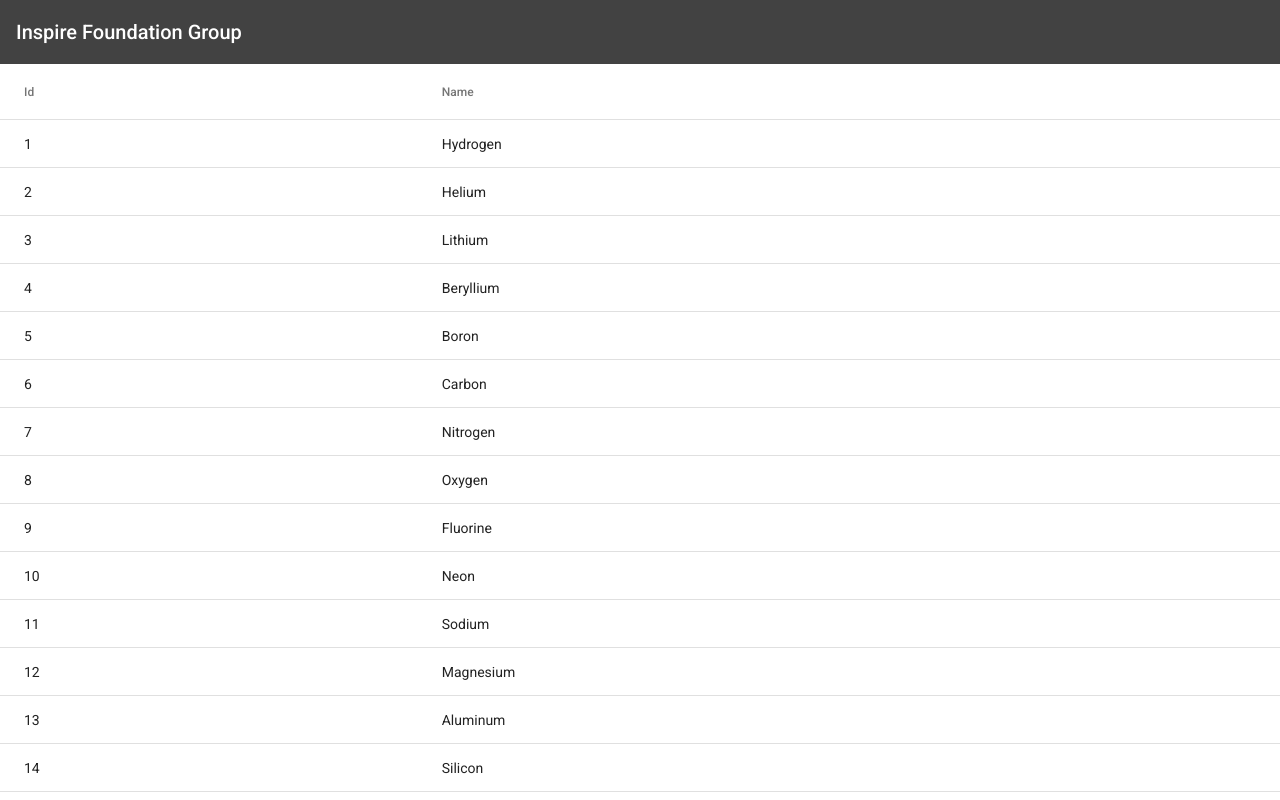
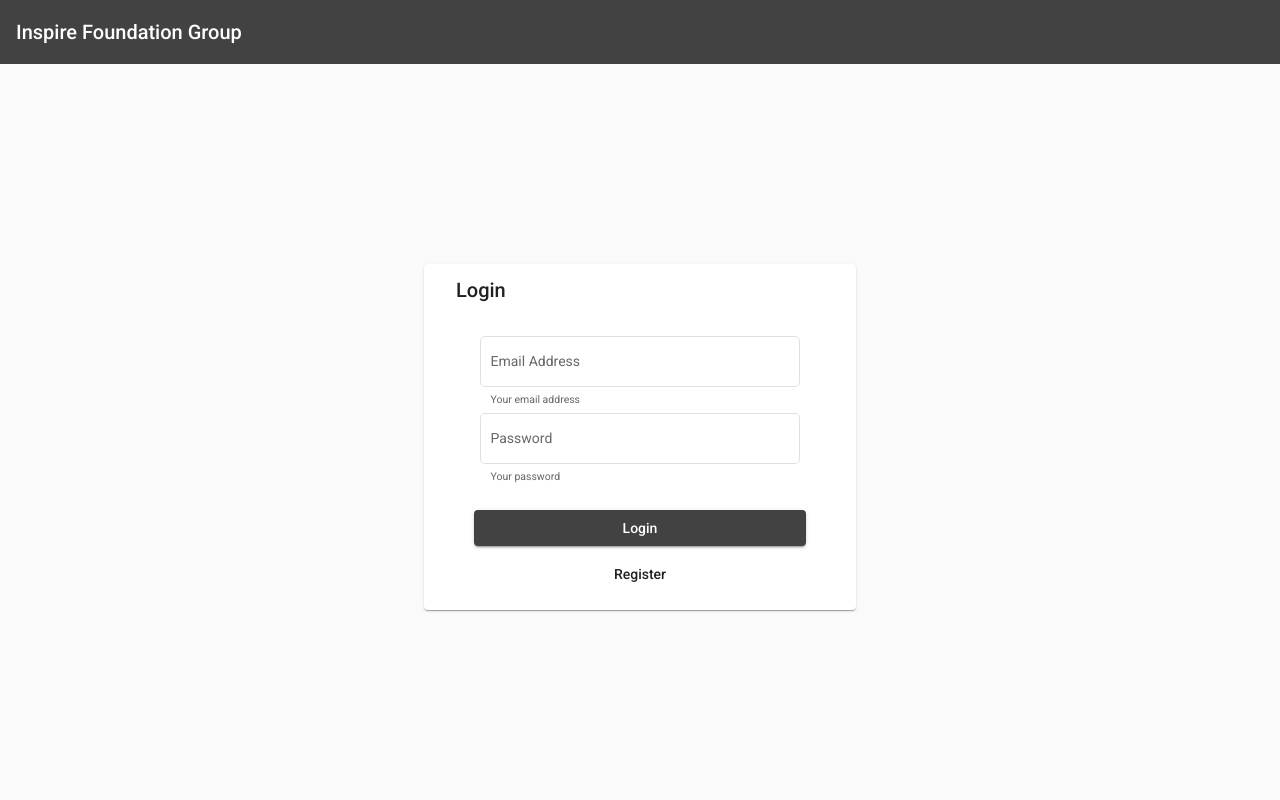
Before and after one commit to boitumeloR/IFGExamInterface, an Angular app: page / in a window 1280 px wide. Built offline with nearby package versions, Linux system fonts and the light colour scheme.

Commit message:
Login from front

```diff
--- a/src/app/app-routing.module.ts
+++ b/src/app/app-routing.module.ts
@@ -1,11 +1,12 @@
 import { NgModule } from '@angular/core';
 import { Routes, RouterModule } from '@angular/router';
 import { LearnerListingComponent } from './pages/learner-listing/learner-listing.component';
+import { LoginComponent } from './pages/login/login.component';
 
 const routes: Routes = [
   {
     path: '',
-    component: LearnerListingComponent
+    component: LoginComponent
   }
 ];
 
--- a/src/app/pages/learner-listing/learner-listing.component.html
+++ b/src/app/pages/learner-listing/learner-listing.component.html
@@ -17,7 +17,7 @@
   </table>
 
   <mat-paginator #paginator
-      [length]="dataSource?.data.length"
+      [length]="20"
       [pageIndex]="0"
       [pageSize]="50"
       [pageSizeOptions]="[5, 50, 100, 250]">
--- /dev/null
+++ b/src/app/pages/login/login.component.html
@@ -0,0 +1,28 @@
+<div class="container">
+    <mat-card class="example-card">
+        <mat-card-header>
+          <mat-card-title>Login</mat-card-title>
+        </mat-card-header>
+        <mat-card-content>
+            <div class="controls">
+                <mat-form-field appearance="outline">
+                    <mat-label>Email Address</mat-label>
+                    <input type="email" matInput placeholder="Email Address">
+                    <mat-hint>Your email address</mat-hint>
+                  </mat-form-field>
+
+                  <mat-form-field appearance="outline">
+                    <mat-label>Password</mat-label>
+                    <input type="password" matInput placeholder="Password">
+                    <mat-hint>Your password</mat-hint>
+                  </mat-form-field>
+            </div>
+        </mat-card-content>
+        <mat-card-actions>
+            <div class="actions">
+                <button mat-raised-button color = "primary">Login</button>
+                <button mat-button>Register</button>
+            </div>
+        </mat-card-actions>
+      </mat-card>
+</div>
--- /dev/null
+++ b/src/app/pages/login/login.component.scss
@@ -0,0 +1,43 @@
+
+.container {
+    display: flex;
+    flex-direction: row;
+    justify-content: center;
+    align-items: center;
+}
+
+.controls {
+    display: flex;
+    flex-direction: column;
+    justify-content: center;
+    align-items: center;
+
+    .mat-form-field {
+        width: 80%;
+    }
+}
+
+.actions {
+    display: flex;
+    flex-direction: column;
+    justify-content: center;
+    align-items: center;
+
+    button {
+        width: 80%;
+        margin-bottom: 10px;
+    }
+}
+
+.mat-card-content {
+    margin-top: 20px;
+}
+.example-card {
+    margin-top: 200px;
+    width: 400px;
+  }
+
+  .example-header-image {
+    background-image: url('https://material.angular.io/assets/img/examples/shiba1.jpg');
+    background-size: cover;
+  }
--- /dev/null
+++ b/src/app/pages/login/login.component.ts
@@ -0,0 +1,15 @@
+import { Component, OnInit } from '@angular/core';
+
+@Component({
+  selector: 'app-login',
+  templateUrl: './login.component.html',
+  styleUrls: ['./login.component.scss']
+})
+export class LoginComponent implements OnInit {
+
+  constructor() { }
+
+  ngOnInit(): void {
+  }
+
+}
--- /dev/null
+++ b/src/app/pages/register-user/register-user.component.html
@@ -0,0 +1 @@
+<p>register-user works!</p>
--- /dev/null
+++ b/src/app/pages/register-user/register-user.component.ts
@@ -0,0 +1,15 @@
+import { Component, OnInit } from '@angular/core';
+
+@Component({
+  selector: 'app-register-user',
+  templateUrl: './register-user.component.html',
+  styleUrls: ['./register-user.component.scss']
+})
+export class RegisterUserComponent implements OnInit {
+
+  constructor() { }
+
+  ngOnInit(): void {
+  }
+
+}
--- a/src/app/subcomponents/main-nav/main-nav.component.ts
+++ b/src/app/subcomponents/main-nav/main-nav.component.ts
@@ -16,12 +16,11 @@ export class MainNavComponent implements OnInit {
       map(result => result.matches),
       shareReplay()
     );
-
-  loggedIn$: Observable<boolean>;
+  loggedIn$: Observable<boolean> = this.authService.isLoggedIn;
   constructor(private breakpointObserver: BreakpointObserver, private authService: AuthService) {}
 
   ngOnInit(): void {
-    this.loggedIn$ = this.authService.isLoggedIn;
+    // init
   }
 
 }
```
Also changed, not shown: src/app/app.module.ts (+13 -2 lines), src/app/pages/register-user/register-user.component.scss (added), 2 other files (tests, documents, lock files or other folders).
